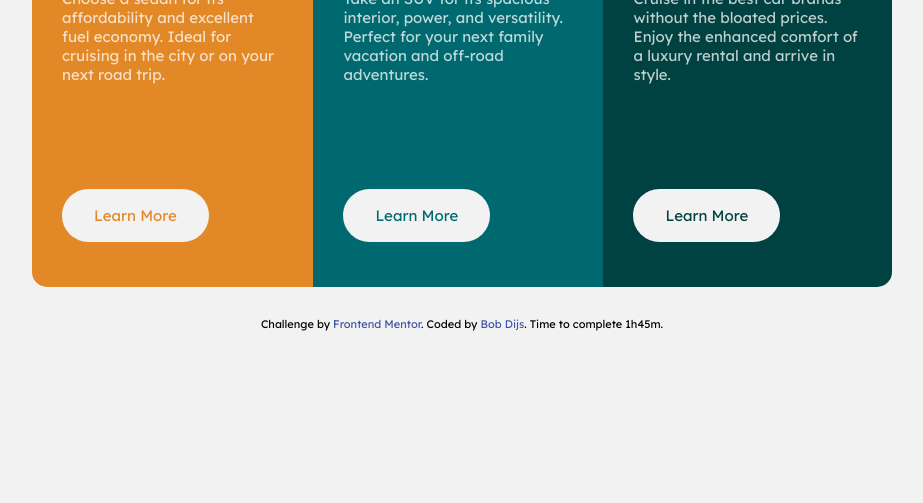
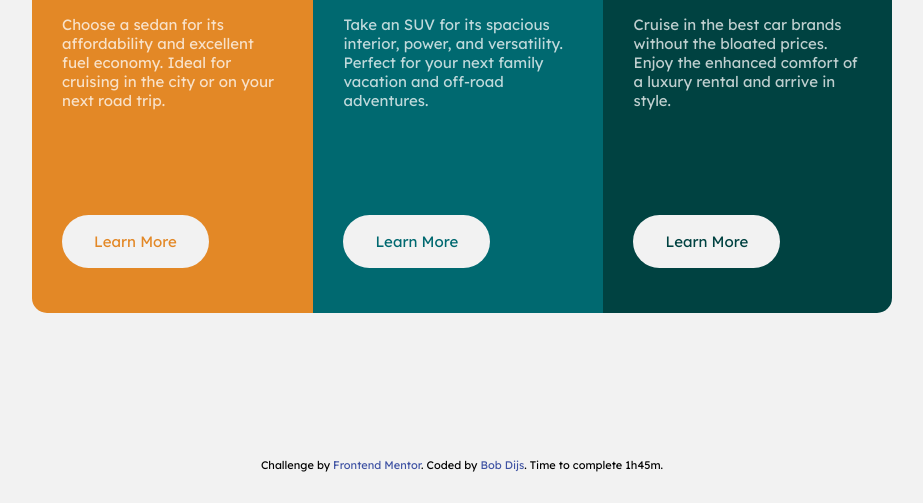
Before and after one commit to bobdijs/bobdijs.github.io, a plain HTML site: page fm-challenges/3-col-cards/index.html in a window 1280 px wide. Shown: the part 297-800 px from the top of the page, without its empty margins (178-1101 px from the left). Drawn offline with Linux system fonts and the light colour scheme.

Commit message:
Center cards wrapper vertically in desktop view

```diff
--- a/fm-challenges/3-col-cards/css/main.css
+++ b/fm-challenges/3-col-cards/css/main.css
@@ -113,10 +113,17 @@ a {
 }
 
 @media (min-width: 575px){
+  html, body {
+    margin: 0 1rem;
+  }
+
   .cards {
     flex-direction: row;
+    align-items: center;
+    min-height: calc(100vh - 5rem);
     max-width: 860px;
-    margin: auto;
+    justify-content: center;
+    margin: 0 auto;
   }
 
   .cards a {
```
